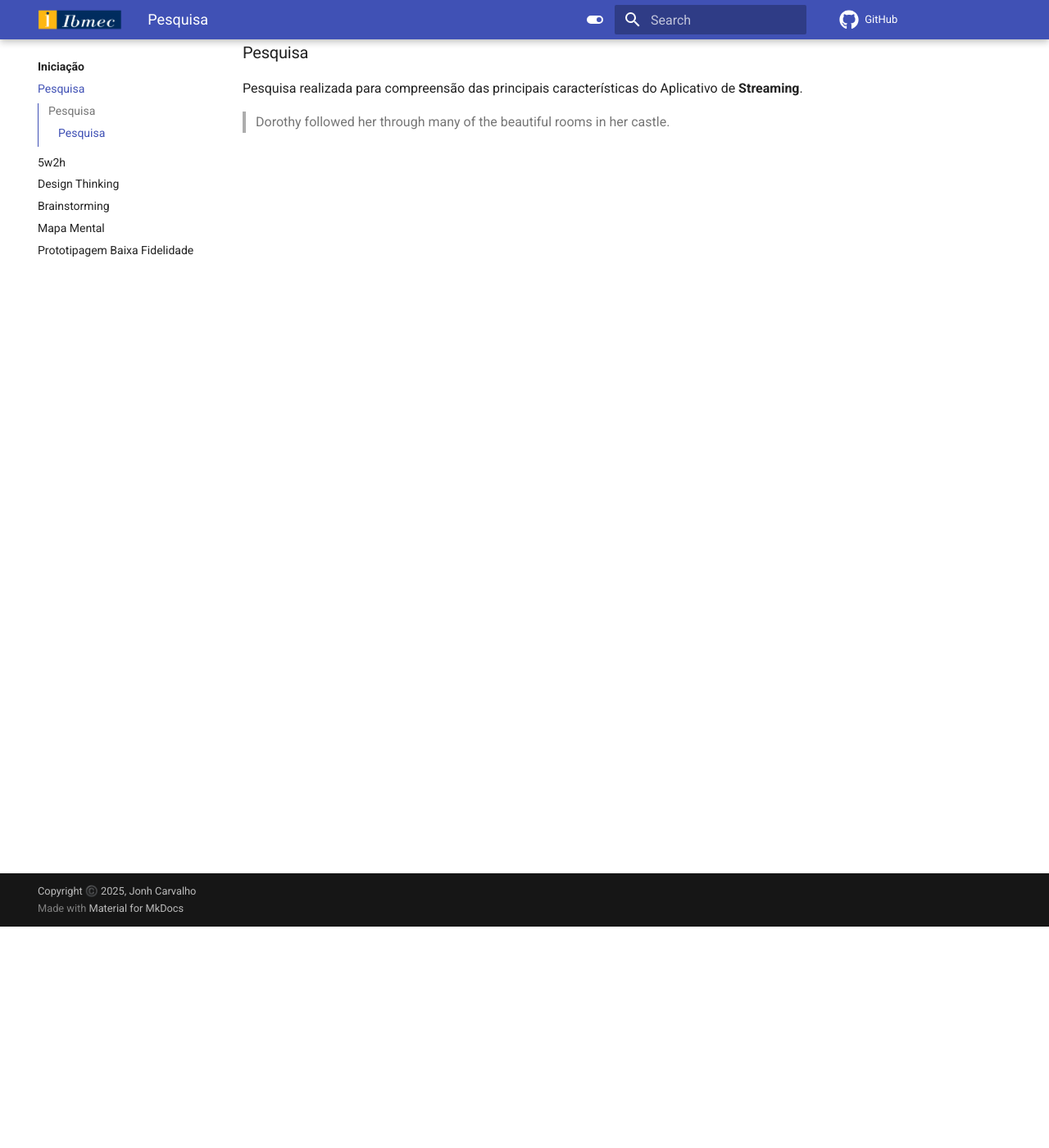
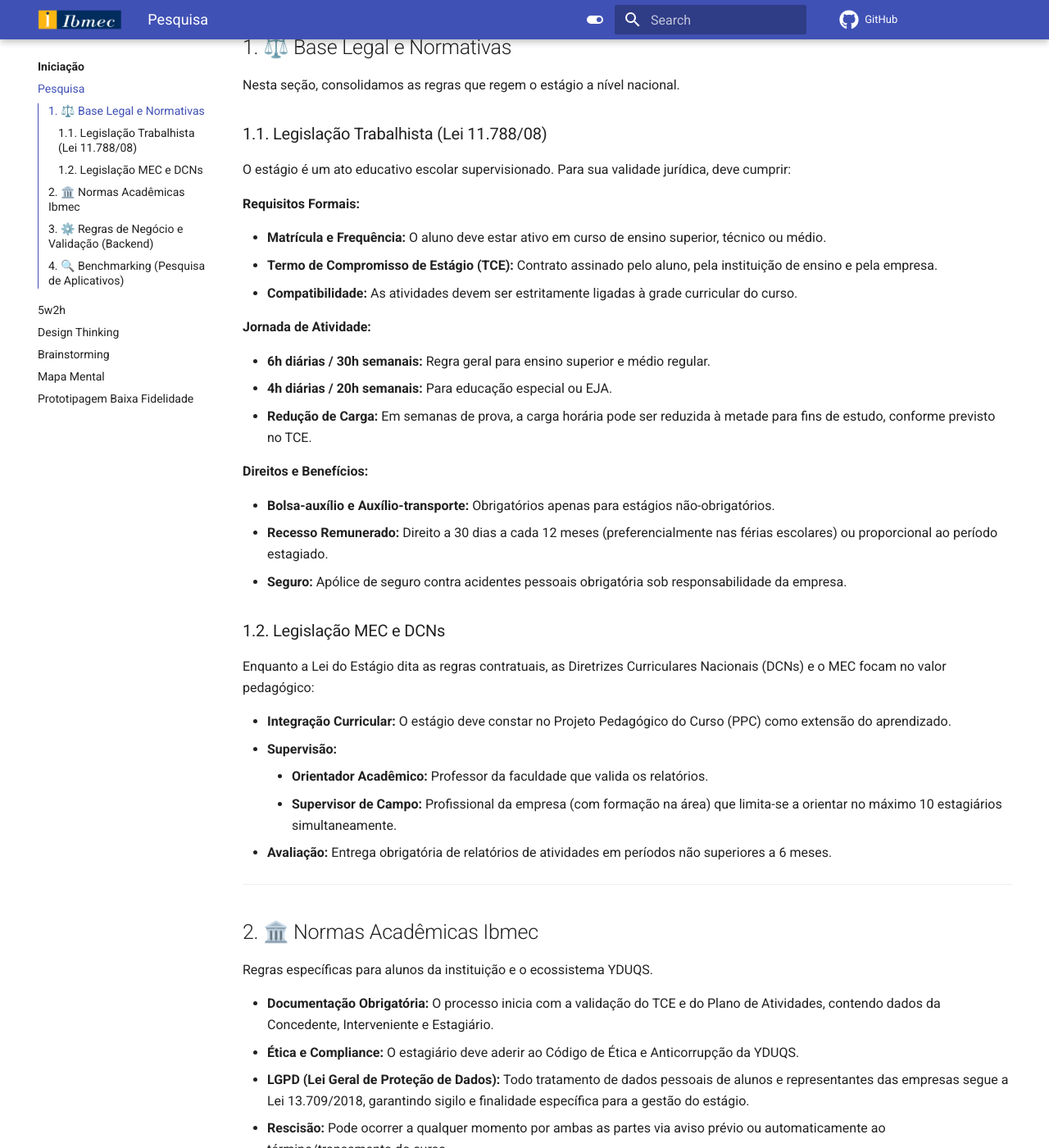
Before and after one commit to Projetos-de-Extensao/PBE_26.1_8002_III, an MkDocs documentation site: the page built from docs/Iniciacao/pesquisa.md, in a window 1280 px wide and 1400 px high, scrolled down 270 px. Shown: the whole window at 82% size. Built offline with MkDocs 1.6.1 and Material for MkDocs 9.7.7, drawn with Linux system fonts in a browser that asks for light colours; comment, search, counter and statistics services are not loaded; some of the changed text lies outside the part shown.

Commit message:
Pesquisa MkDocs

```diff
--- a/docs/Iniciacao/pesquisa.md
+++ b/docs/Iniciacao/pesquisa.md
@@ -1,12 +1,68 @@
----
-id: pesquisa
-title: Pesquisa
+# Pesquisa: Legislação e Referências
+
 ---
 
-# Pesquisa
-## Pesquisa
-### Pesquisa
+## 1. ⚖️ Base Legal e Normativas
+Nesta seção, consolidamos as regras que regem o estágio a nível nacional.
 
-Pesquisa realizada para compreensão das principais características do Aplicativo de **Streaming**.
+### 1.1. Legislação Trabalhista (Lei 11.788/08)
+O estágio é um ato educativo escolar supervisionado. Para sua validade jurídica, deve cumprir:
 
-> Dorothy followed her through many of the beautiful rooms in her castle.
+**Requisitos Formais:**
+
+* **Matrícula e Frequência:** O aluno deve estar ativo em curso de ensino superior, técnico ou médio.
+* **Termo de Compromisso de Estágio (TCE):** Contrato assinado pelo aluno, pela instituição de ensino e pela empresa.
+* **Compatibilidade:** As atividades devem ser estritamente ligadas à grade curricular do curso.
+
+**Jornada de Atividade:**
+
+* **6h diárias / 30h semanais:** Regra geral para ensino superior e médio regular.
+* **4h diárias / 20h semanais:** Para educação especial ou EJA.
+* **Redução de Carga:** Em semanas de prova, a carga horária pode ser reduzida à metade para fins de estudo, conforme previsto no TCE.
+
+**Direitos e Benefícios:**
+
+* **Bolsa-auxílio e Auxílio-transporte:** Obrigatórios apenas para estágios não-obrigatórios.
+* **Recesso Remunerado:** Direito a 30 dias a cada 12 meses (preferencialmente nas férias escolares) ou proporcional ao período estagiado.
+* **Seguro:** Apólice de seguro contra acidentes pessoais obrigatória sob responsabilidade da empresa.
+
+### 1.2. Legislação MEC e DCNs
+Enquanto a Lei do Estágio dita as regras contratuais, as Diretrizes Curriculares Nacionais (DCNs) e o MEC focam no valor pedagógico:
+
+* **Integração Curricular:** O estágio deve constar no Projeto Pedagógico do Curso (PPC) como extensão do aprendizado.
+* **Supervisão:**
+    * **Orientador Acadêmico:** Professor da faculdade que valida os relatórios.
+    * **Supervisor de Campo:** Profissional da empresa (com formação na área) que limita-se a orientar no máximo 10 estagiários simultaneamente.
+* **Avaliação:** Entrega obrigatória de relatórios de atividades em períodos não superiores a 6 meses.
+
+---
+
+## 2. 🏛️ Normas Acadêmicas Ibmec
+Regras específicas para alunos da instituição e o ecossistema YDUQS.
+
+* **Documentação Obrigatória:** O processo inicia com a validação do TCE e do Plano de Atividades, contendo dados da Concedente, Interveniente e Estagiário.
+* **Ética e Compliance:** O estagiário deve aderir ao Código de Ética e Anticorrupção da YDUQS.
+* **LGPD (Lei Geral de Proteção de Dados):** Todo tratamento de dados pessoais de alunos e representantes das empresas segue a Lei 13.709/2018, garantindo sigilo e finalidade específica para a gestão do estágio.
+* **Rescisão:** Pode ocorrer a qualquer momento por ambas as partes via aviso prévio ou automaticamente ao término/trancamento do curso.
+
+---
+
+## 3. ⚙️ Regras de Negócio e Validação (Backend)
+Esta seção descreve como o sistema automatiza a conformidade jurídica. O backend deve implementar as seguintes travas lógicas baseadas na Lei 11.788/08:
+
+| Requisito | Regra de Validação | Ação do Sistema |
+| :--- | :--- | :--- |
+| **Carga Horária** | `horas_diarias > 6` OU `horas_semanais > 30` | Bloquear submissão do formulário. |
+| **Duração Contratual** | `data_fim - data_inicio > 24 meses` | Impedir aprovação (exceto para PCD). |
+| **Integridade de Arquivos** | `Extensão de arquivo ≠ .pdf` | Rejeitar upload de documentos. |
+| **Ciclo de Vida** | Estados: `Pendente` ➔ `Em Análise` ➔ `Aprovado` | Automatizar fluxo de status no DB. |
+| **Segurança** | Criptografia em repouso (AES-256) | Proteção de dados sensíveis conforme LGPD. |
+
+---
+
+## 4. 🔍 Benchmarking (Pesquisa de Aplicativos)
+Análise de soluções existentes no mercado que serviram de referência para o projeto:
+
+* **Zuna:** Foco em desburocratização e conexão direta entre talentos e empresas.
+* **Facilcon:** Especializada em gestão de documentos e conformidade legal de estágios.
+* **Rade Estágio:** Plataforma focada no controle de relatórios e integração entre faculdade e empresa.
```
